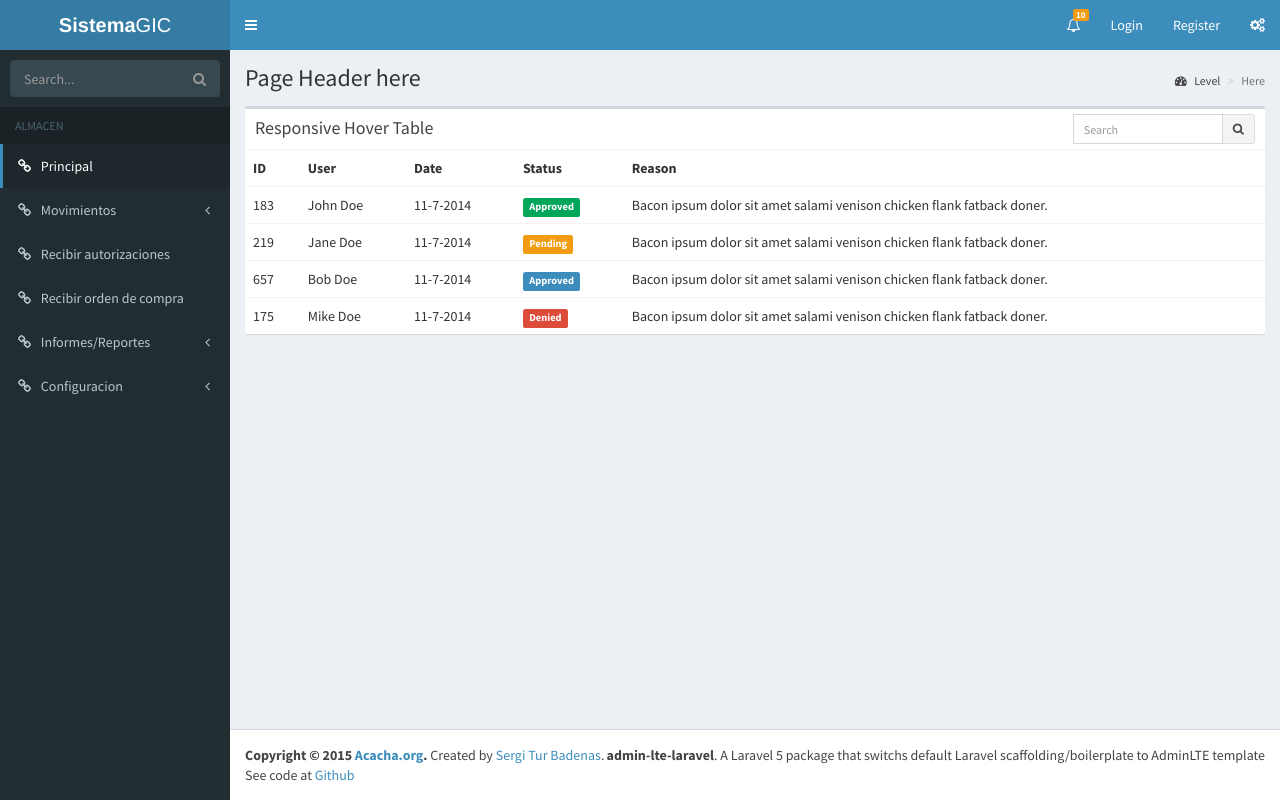
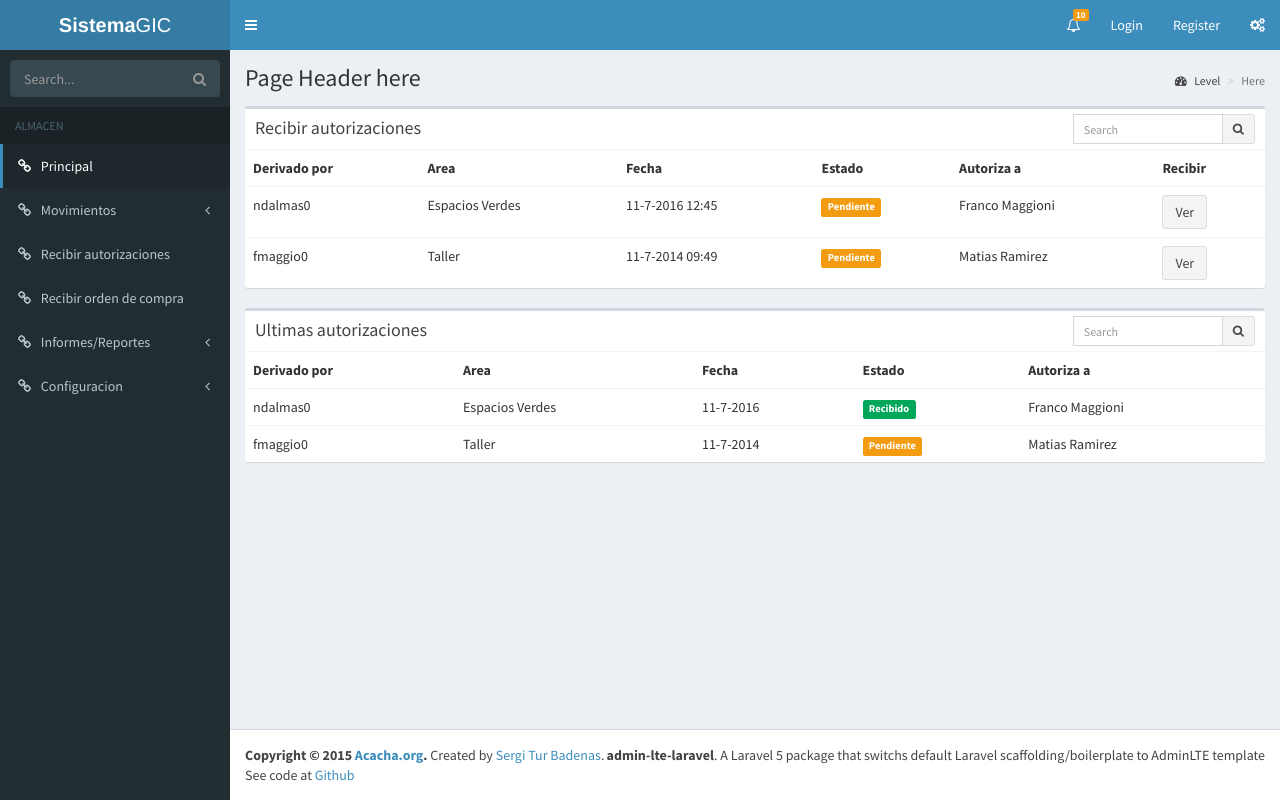
Before and after one commit to fmaggio0/almacen, a Laravel app: template resources/views/autorizaciones/autorizacion_retiro.blade.php in a window 1280 px wide. Run offline with Laravel 8, Linux system fonts and the light colour scheme; the template is opened without the code that fills it, so the values that code supplies are empty; settings files or empty folders that the repository lacks are supplied; some libraries are stand-ins or nearby versions.

Commit message:
Links y rutas

```diff
--- a/app/Http/routes.php
+++ b/app/Http/routes.php
@@ -13,3 +13,7 @@
 Route::get('/', function () {
     return view('welcome');
 });
+
+Route::get('/autorizar', ['as' => 'autorizar', function (){
+	 return view('autorizaciones.autorizacion_retiro');
+}]);
--- a/resources/views/autorizaciones/autorizacion_retiro.blade.php
+++ b/resources/views/autorizaciones/autorizacion_retiro.blade.php
@@ -17,7 +17,7 @@
 
         <div class="box">
             <div class="box-header">
-                <h3 class="box-title">Responsive Hover Table</h3>
+                <h3 class="box-title">Recibir autorizaciones</h3>
                 <div class="box-tools">
                     <div class="input-group">
                         <input type="text" name="table_search" class="form-control input-sm pull-right" style="width: 150px;" placeholder="Search"/>
@@ -30,39 +30,67 @@
             <div class="box-body table-responsive no-padding">
                 <table class="table table-hover">
                     <tr>
-                        <th>ID</th>
-                        <th>User</th>
-                        <th>Date</th>
-                        <th>Status</th>
-                        <th>Reason</th>
+                        <th>Derivado por</th>
+                        <th>Area</th>
+                        <th>Fecha</th>
+                        <th>Estado</th>
+                        <th>Autoriza a</th>
+                        <th>Recibir</th>
                     </tr>
                     <tr>
-                        <td>183</td>
-                        <td>John Doe</td>
-                        <td>11-7-2014</td>
-                        <td><span class="label label-success">Approved</span></td>
-                        <td>Bacon ipsum dolor sit amet salami venison chicken flank fatback doner.</td>
+                        <td>ndalmas0</td>
+                        <td>Espacios Verdes</td>
+                        <td>11-7-2016 12:45</td>
+                        <td><span class="label label-warning">Pendiente</span></td>
+                        <td>Franco Maggioni</td>
+                        <td><input type='button' class="btn btn-default" value='Ver'/></td>
                     </tr>
                     <tr>
-                        <td>219</td>
-                        <td>Jane Doe</td>
-                        <td>11-7-2014</td>
-                        <td><span class="label label-warning">Pending</span></td>
-                        <td>Bacon ipsum dolor sit amet salami venison chicken flank fatback doner.</td>
+                        <td>fmaggio0</td>
+                        <td>Taller</td>
+                        <td>11-7-2014 09:49</td>
+                        <td><span class="label label-warning">Pendiente</span></td>
+                        <td>Matias Ramirez</td>
+                        <td><input type='button' class="btn btn-default" value='Ver'/></td>
+                    </tr>
+                </table>
+            </div><!-- /.box-body -->
+        </div><!-- /.box -->
+
+         <div class="box">
+            <div class="box-header">
+                <h3 class="box-title">Ultimas autorizaciones</h3>
+                <div class="box-tools">
+                    <div class="input-group">
+                        <input type="text" name="table_search" class="form-control input-sm pull-right" style="width: 150px;" placeholder="Search"/>
+                        <div class="input-group-btn">
+                            <button class="btn btn-sm btn-default"><i class="fa fa-search"></i></button>
+                        </div>
+                    </div>
+                </div>
+            </div><!-- /.box-header -->
+            <div class="box-body table-responsive no-padding">
+                <table class="table table-hover">
+                    <tr>
+                        <th>Derivado por</th>
+                        <th>Area</th>
+                        <th>Fecha</th>
+                        <th>Estado</th>
+                        <th>Autoriza a</th>
                     </tr>
                     <tr>
-                        <td>657</td>
-                        <td>Bob Doe</td>
-                        <td>11-7-2014</td>
-                        <td><span class="label label-primary">Approved</span></td>
-                        <td>Bacon ipsum dolor sit amet salami venison chicken flank fatback doner.</td>
+                        <td>ndalmas0</td>
+                        <td>Espacios Verdes</td>
+                        <td>11-7-2016</td>
+                        <td><span class="label label-success">Recibido</span></td>
+                        <td>Franco Maggioni</td>
                     </tr>
                     <tr>
-                        <td>175</td>
-                        <td>Mike Doe</td>
+                        <td>fmaggio0</td>
+                        <td>Taller</td>
                         <td>11-7-2014</td>
-                        <td><span class="label label-danger">Denied</span></td>
-                        <td>Bacon ipsum dolor sit amet salami venison chicken flank fatback doner.</td>
+                        <td><span class="label label-warning">Pendiente</span></td>
+                        <td>Matias Ramirez</td>
                     </tr>
                 </table>
             </div><!-- /.box-body -->
--- a/resources/views/layouts/partials/sidebar.blade.php
+++ b/resources/views/layouts/partials/sidebar.blade.php
@@ -44,7 +44,7 @@
                 </ul>
             </li>
 
-            <li><a href="#"><i class='fa fa-link'></i> <span>Recibir autorizaciones</span></a></li>
+            <li><a href="{{ URL::route('autorizar') }}"><i class='fa fa-link'></i> <span>Recibir autorizaciones</span></a></li>
             <li><a href="#"><i class='fa fa-link'></i> <span>Recibir orden de compra</span></a></li>
 
             <li class="treeview">
```
